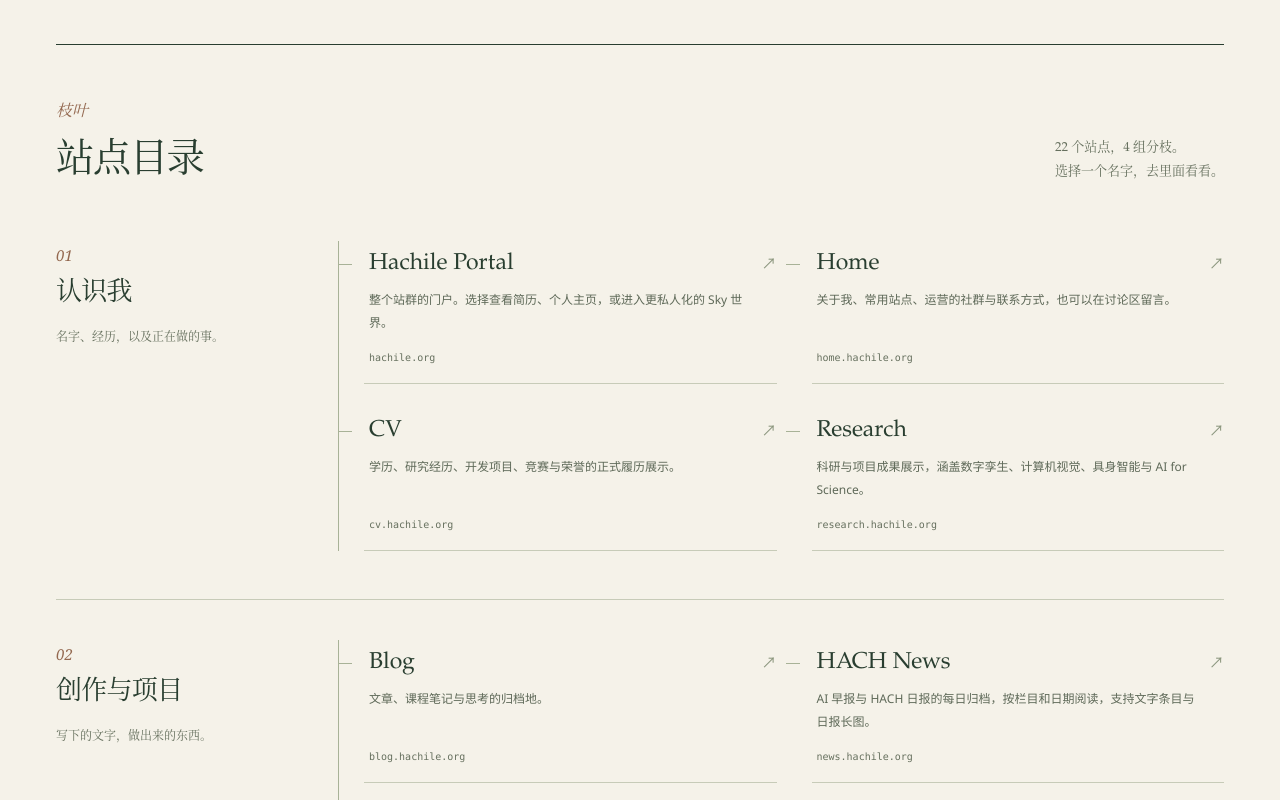
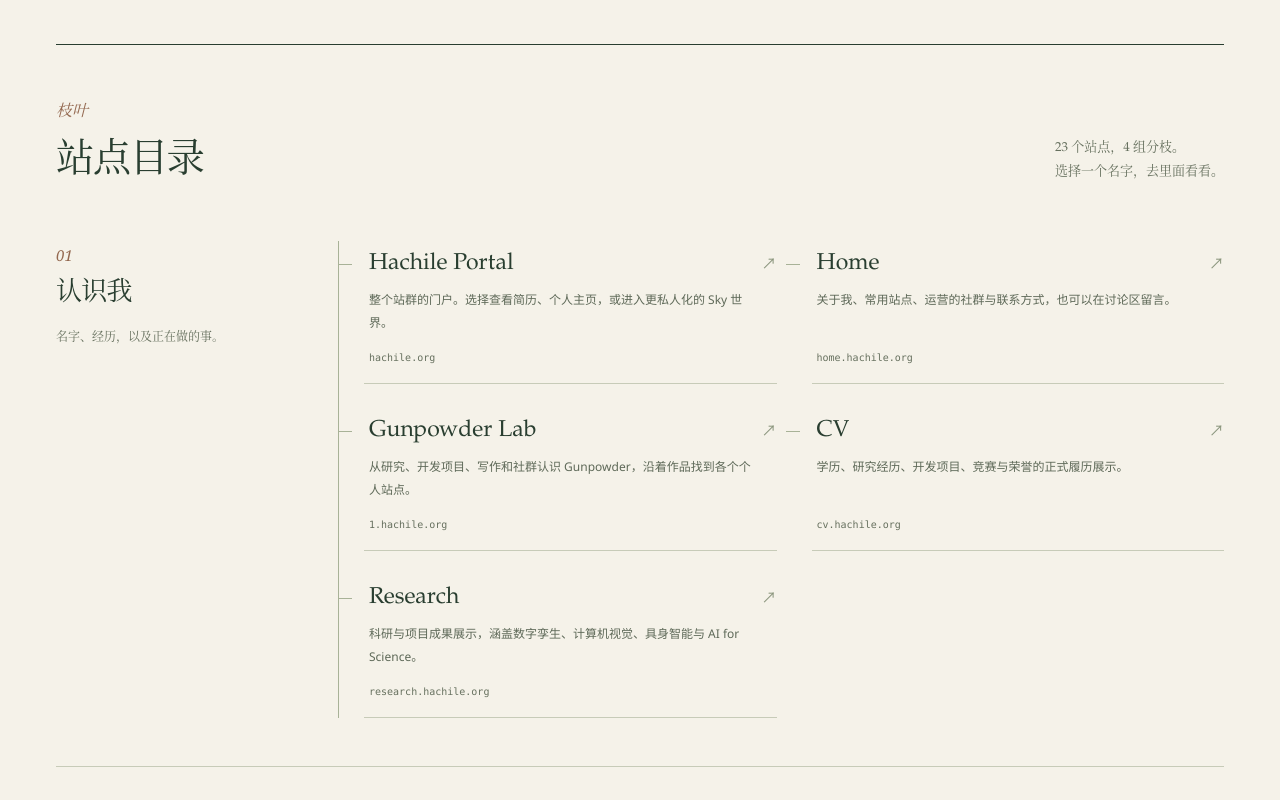
Before and after one commit to GPDdev/site.hachile.org, a plain HTML site: page index.html in a window 1280 px wide. Shown: the part 900-1700 px from the top of the page. Drawn offline with Linux system fonts and the light colour scheme.

Commit message:
List Gunpowder Lab and synchronize v1.14 release notes

```diff
--- a/index.html
+++ b/index.html
@@ -42,12 +42,13 @@
     </section>
 
     <section class="directory wrap" id="directory" aria-labelledby="directory-title">
-      <header class="section-heading"><div><p class="section-kicker">枝叶</p><h2 id="directory-title">站点目录</h2></div><p>22 个站点，4 组分枝。<br>选择一个名字，去里面看看。</p></header>
+      <header class="section-heading"><div><p class="section-kicker">枝叶</p><h2 id="directory-title">站点目录</h2></div><p>23 个站点，4 组分枝。<br>选择一个名字，去里面看看。</p></header>
       <section class="branch" id="branch-about" aria-labelledby="branch-about-title">
         <header class="branch-heading"><span class="branch-number">01</span><h3 id="branch-about-title">认识我</h3><p>名字、经历，以及正在做的事。</p></header>
         <ul class="branch-sites">
           <li><a class="site-link" href="https://hachile.org/"><span class="site-name">Hachile Portal<span class="site-arrow" aria-hidden="true">↗</span></span><span class="site-description">整个站群的门户。选择查看简历、个人主页，或进入更私人化的 Sky 世界。</span><span class="site-domain">hachile.org</span></a></li>
           <li><a class="site-link" href="https://home.hachile.org/"><span class="site-name">Home<span class="site-arrow" aria-hidden="true">↗</span></span><span class="site-description">关于我、常用站点、运营的社群与联系方式，也可以在讨论区留言。</span><span class="site-domain">home.hachile.org</span></a></li>
+          <li><a class="site-link" href="https://1.hachile.org/"><span class="site-name">Gunpowder Lab<span class="site-arrow" aria-hidden="true">↗</span></span><span class="site-description">从研究、开发项目、写作和社群认识 Gunpowder，沿着作品找到各个个人站点。</span><span class="site-domain">1.hachile.org</span></a></li>
           <li><a class="site-link" href="https://cv.hachile.org/"><span class="site-name">CV<span class="site-arrow" aria-hidden="true">↗</span></span><span class="site-description">学历、研究经历、开发项目、竞赛与荣誉的正式履历展示。</span><span class="site-domain">cv.hachile.org</span></a></li>
           <li><a class="site-link" href="https://research.hachile.org/"><span class="site-name">Research<span class="site-arrow" aria-hidden="true">↗</span></span><span class="site-description">科研与项目成果展示，涵盖数字孪生、计算机视觉、具身智能与 AI for Science。</span><span class="site-domain">research.hachile.org</span></a></li>
         </ul>
@@ -107,13 +108,14 @@
     <section class="timeline-section wrap" id="changelog" aria-labelledby="changelog-title">
       <header class="section-heading"><div><p class="section-kicker">年轮</p><h2 id="changelog-title">更新日志</h2></div><div class="history-note"><img src="./assets/rings.svg" width="84" height="84" loading="lazy" alt=""><p>站群的生长记录<br>与 <a href="https://home.hachile.org/#changelog">Home</a> 同步</p></div></header>
       <div class="timeline recent-releases">
+        <div class="release"><div><strong>v1.14</strong><time datetime="2026-11-25">2026 / 11 / 25</time></div><div><h4>Gunpowder Lab 上线</h4><p>在 1.hachile.org 了解 Gunpowder 的研究方向、开发项目和社群，也可以从作品介绍前往博客、图库与各个个人站点。</p></div></div>
         <div class="release"><div><strong>v1.13</strong><time datetime="2026-11-25">2026 / 11 / 25</time></div><div><h4>同济野史上线</h4><p>在 tjwild.hachile.org 收录 19 篇同济校史与校园轶事，逐段列出 32 份中外来源，提供置信度说明、全文检索和校史大事记。</p></div></div>
         <div class="release"><div><strong>v1.12.2</strong><time datetime="2026-11-25">2026 / 11 / 25</time></div><div><h4>国豪野史扩写与八一风波收录</h4><p>扩写 ghc.hachile.org 的33篇现有野史，补充时间节点、经过与史料边界；依据匿名化群聊新增八一新生群风波，区分原群转发、反串与道歉文本的传播。</p></div></div>
         <div class="release"><div><strong>v1.12.1</strong><time datetime="2026-11-24">2026 / 11 / 24</time></div><div><h4>Dev 补充循济官网与交流群</h4><p>为 dev.hachile.org 的循济 TongjiTap 项目加入 tap.hachile.org 官网入口和 QQ 交流群 934139029，同步中英文展示并刷新全部项目的 GitHub Star 排序。</p></div></div>
         <div class="release"><div><strong>v1.12</strong><time datetime="2026-11-24">2026 / 11 / 24</time></div><div><h4>循济 TongjiTap 官网发布</h4><p>在 tap.hachile.org 查看循济的四个 Android 界面、下载正式版 APK，并查阅点击编排、音乐调速和 Wi-Fi 切换的使用指南。</p></div></div>
-        <div class="release"><div><strong>v1.11.1</strong><time datetime="2026-11-24">2026 / 11 / 24</time></div><div><h4>首页加入 Terminal Me 按钮</h4><p>将 Home 首页两个引导按钮合并为指向 terminal.hachile.org 的 Terminal Me，并将顶部 Dev 入口恢复为 dev.hachile.org，同步中英文和手机版。</p></div></div>
       </div>
       <details class="history"><summary>翻看更早的年轮<span aria-hidden="true">+</span></summary><div class="timeline">
+        <div class="release"><div><strong>v1.11.1</strong><time datetime="2026-11-24">2026 / 11 / 24</time></div><div><h4>首页加入 Terminal Me 按钮</h4><p>将 Home 首页两个引导按钮合并为指向 terminal.hachile.org 的 Terminal Me，并将顶部 Dev 入口恢复为 dev.hachile.org，同步中英文和手机版。</p></div></div>
         <div class="release"><div><strong>v1.11</strong><time datetime="2026-11-24">2026 / 11 / 24</time></div><div><h4>站群命令行终端上线</h4><p>在 terminal.hachile.org 用 Linux 风格命令浏览站点目录、阅读公开文章和项目、跨站搜索正文，并打开原站与媒体链接。</p></div></div>
         <div class="release"><div><strong>v1.10.22</strong><time datetime="2026-11-23">2026 / 11 / 23</time></div><div><h4>Dev 收录 hanhua 汉化工具</h4><p>在 dev.hachile.org 加入 hanhua，提供游戏与影视汉化介绍、《The Question》中文实机截图和演示站入口，同步中英文文案并刷新 14 个项目的 GitHub Star 排序。</p></div></div>
         <div class="release"><div><strong>v1.10.21</strong><time datetime="2026-11-23">2026 / 11 / 23</time></div><div><h4>小马国地图动效更新</h4><p>瀑布水流沿两级岩壁落下，烟从火山口升起。列车沿铁轨转弯，帆船和浮云的轮廓与底图衔接。</p></div></div>
```
Also changed, not shown: 1 other file.
